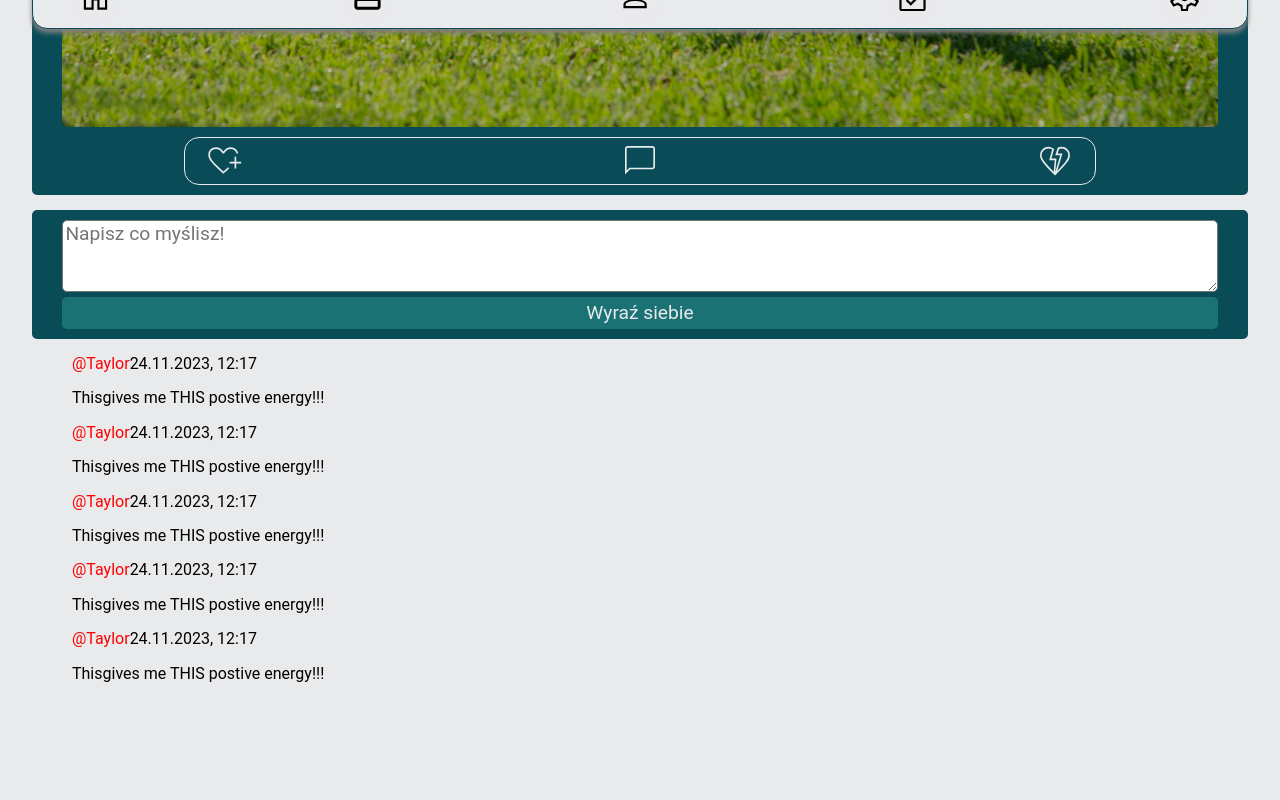
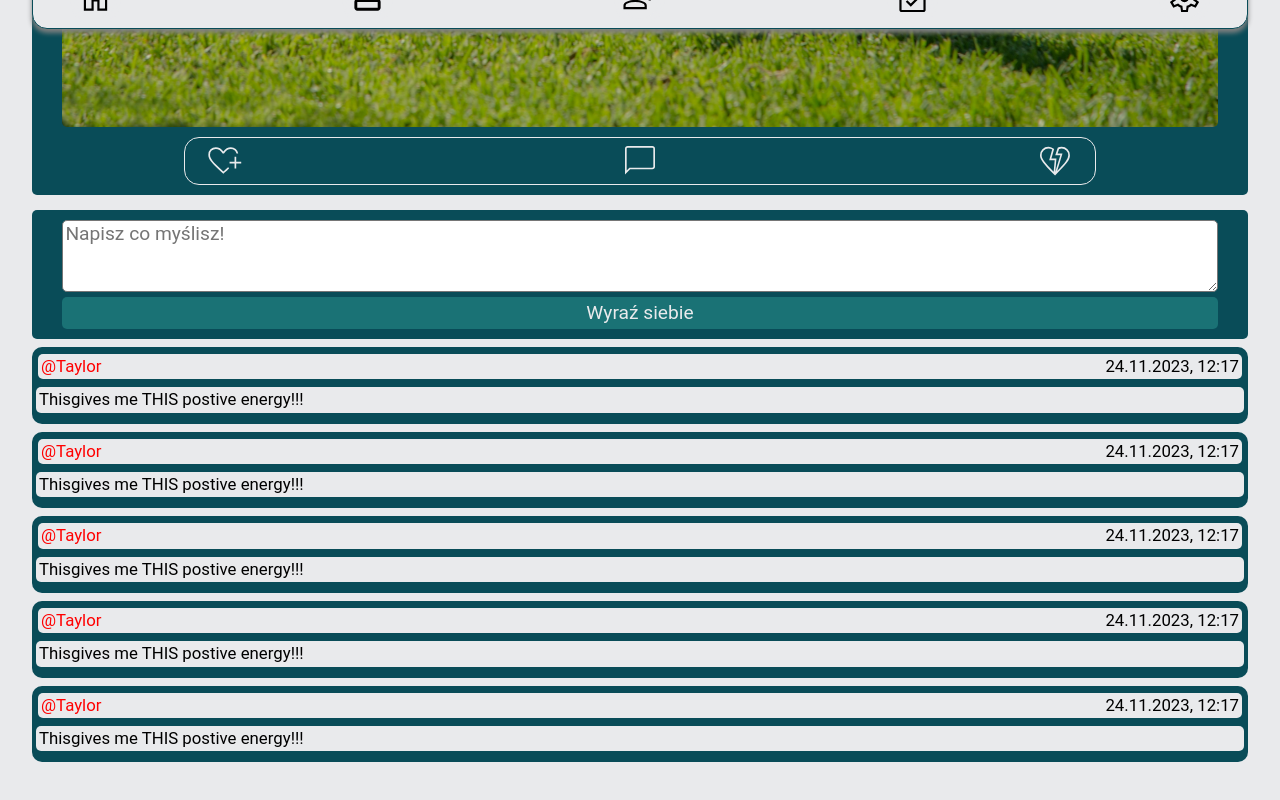
Before and after one commit to Ja-ku-ba/Dm-Daily_motivation, a React (Create React App) app in the folder frontend/: page /post in a window 1280 px wide. Shown: the part 756-1556 px from the top of the page. Built offline with nearby package versions, Linux system fonts and the light colour scheme; sample sign-in values are in the browser's storage.

Commit message:
PostPage design

```diff
--- a/frontend/src/components/Post.js
+++ b/frontend/src/components/Post.js
@@ -1,11 +1,12 @@
 import React from 'react'
-import { useNavigate } from 'react-router-dom'
+import { Link } from 'react-router-dom'
 import dogo from "../assets/images/dogo.jpg"
 
 const Post = () => {
+  return (
+    <Link to="/post">
+      <div className='Post'>
 
-  return (
-    <div className='Post'>
         <p className='Post__description'>@Taylor: Goal achieved, going out with my dogo! It was a lovley day :)</p>
         <img src={dogo} alt='funny_dog' className='Post__image'></img>
         <ul className='Post__buttons'>
@@ -13,7 +14,8 @@ const Post = () => {
             <li className='Post__buttons__coments'></li>
             <li className='Post__buttons__dislikes'></li>
         </ul>
-    </div>
+      </div>
+    </Link>
   )
 }
 
--- a/frontend/src/pages/PostPage.js
+++ b/frontend/src/pages/PostPage.js
@@ -20,29 +20,39 @@ const PostPage = () => {
 
         <ul className='PostPage__coments__list'>
           <li className='PostPage__coments__list__coment'>
+            <div className='PostPage__coments__list__coment__info'>
               <Link>@Taylor</Link>
               <span>24.11.2023, 12:17</span>
-            <p>Thisgives me THIS postive energy!!!</p>
+            </div>
+            <p className='PostPage__coments__list__coment__body'>Thisgives me THIS postive energy!!!</p>
           </li>
           <li className='PostPage__coments__list__coment'>
+            <div className='PostPage__coments__list__coment__info'>
               <Link>@Taylor</Link>
               <span>24.11.2023, 12:17</span>
-            <p>Thisgives me THIS postive energy!!!</p>
+            </div>
+            <p className='PostPage__coments__list__coment__body'>Thisgives me THIS postive energy!!!</p>
           </li>
           <li className='PostPage__coments__list__coment'>
+            <div className='PostPage__coments__list__coment__info'>
               <Link>@Taylor</Link>
               <span>24.11.2023, 12:17</span>
-            <p>Thisgives me THIS postive energy!!!</p>
+            </div>
+            <p className='PostPage__coments__list__coment__body'>Thisgives me THIS postive energy!!!</p>
           </li>
           <li className='PostPage__coments__list__coment'>
+            <div className='PostPage__coments__list__coment__info'>
               <Link>@Taylor</Link>
               <span>24.11.2023, 12:17</span>
-            <p>Thisgives me THIS postive energy!!!</p>
+            </div>
+            <p className='PostPage__coments__list__coment__body'>Thisgives me THIS postive energy!!!</p>
           </li>
           <li className='PostPage__coments__list__coment'>
+            <div className='PostPage__coments__list__coment__info'>
               <Link>@Taylor</Link>
               <span>24.11.2023, 12:17</span>
-            <p>Thisgives me THIS postive energy!!!</p>
+            </div>
+            <p className='PostPage__coments__list__coment__body'>Thisgives me THIS postive energy!!!</p>
           </li>
         </ul>
       </div>
--- a/frontend/src/pages/Posts.js
+++ b/frontend/src/pages/Posts.js
@@ -14,11 +14,11 @@ const Posts = () => {
 
   return (
     <div>
-      <Link to="/post"><Post onClick={() => showPost()}/></Link>
-      <Link to="/post"><Post onClick={() => showPost()}/></Link>
-      <Link to="/post"><Post onClick={() => showPost()}/></Link>
-      <Link to="/post"><Post onClick={() => showPost()}/></Link>
-      <Link to="/post"><Post onClick={() => showPost()}/></Link>
+      <Post/>
+      <Post/>
+      <Post/>
+      <Post/>
+      <Post/>
     </div>
   )
 }
--- a/frontend/src/styles/postPage.scss
+++ b/frontend/src/styles/postPage.scss
@@ -36,5 +36,34 @@
                 }
             }
         }
+
+        &__list {
+            list-style: none;
+            padding: 0;
+            border-radius: 5px;
+            margin: 0;
+            &__coment {
+                background-color: $cardColor;
+                border-radius: 10px;
+                padding: 5px 4px 3px 4px;
+                margin: 8px 0;
+                font-size: 105%;
+                &__info {
+                    display: flex;
+                    justify-content: space-between;
+                    background-color: $backgroundColor;
+                    border-radius: 5px;
+                    margin: 2px;
+                    padding: 3px;
+                }
+
+                &__body {
+                    background-color: $backgroundColor;
+                    border-radius: 5px;
+                    padding: 3px;
+                    margin: 8px 0;
+                }
+            }
+        }
     }
 }
```
Lines whose indentation alone changed are shown as unchanged.
